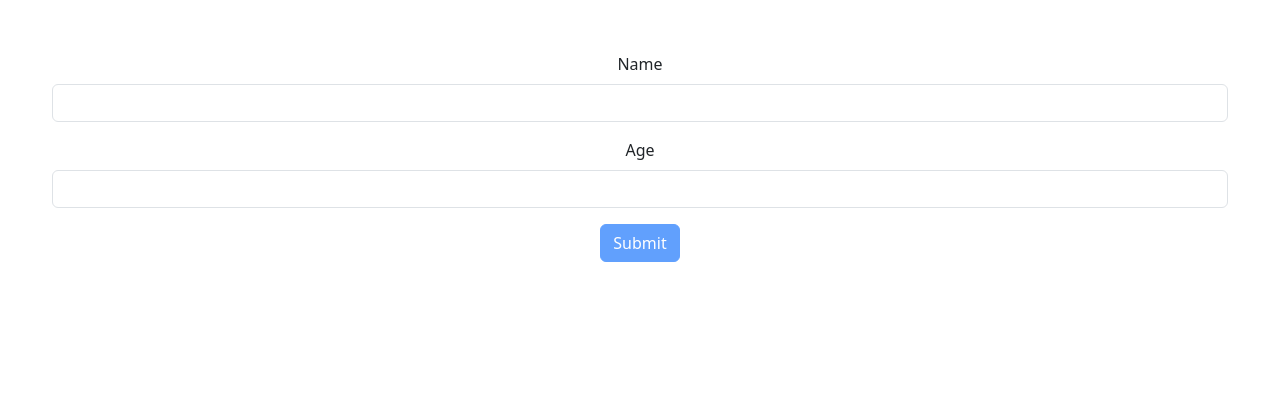
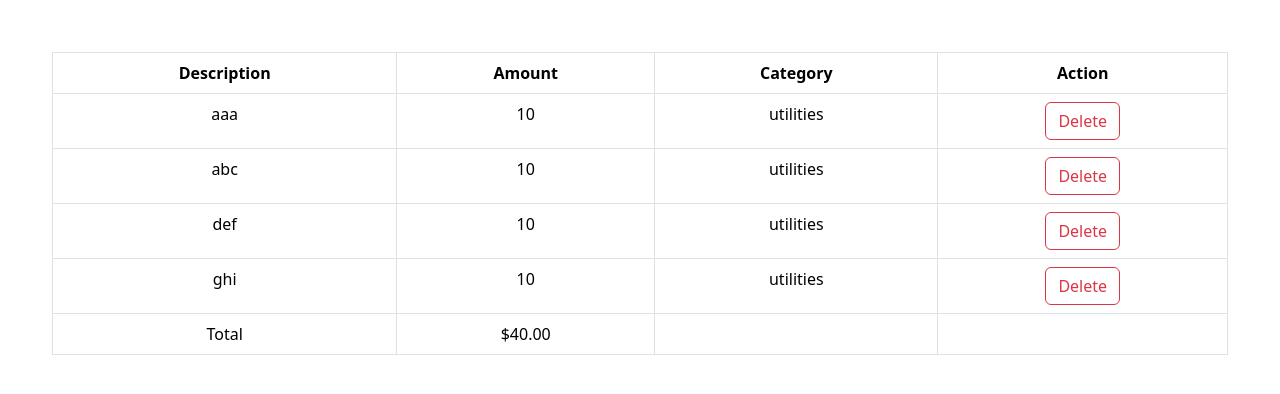
Before and after one commit to AnojAryal/Expense-Tracker, a React (Vite) app in the folder expense-tracker/: page / in a window 1280 px wide. Shown: the top 394 px of the page. Built offline with nearby package versions, Linux system fonts and the light colour scheme.

Commit message:
building expenseList

```diff
--- a/expense-tracker/src/App.tsx
+++ b/expense-tracker/src/App.tsx
@@ -1,12 +1,21 @@
 import "./App.css";
-import Form from "./components/Form";
-
-export const categories = ["Groceries", "Utilities", "Entertainment"];
+import ExpenseList from "./components/ExpenseList";
+import { useState } from "react";
 
 function App() {
+  const [expenses,setExpenses] = useState([
+    { id: 1, description: "aaa", amount: 10, category: "utilities" },
+    { id: 2, description: "abc", amount: 10, category: "utilities" },
+    { id: 3, description: "def", amount: 10, category: "utilities" },
+    { id: 4, description: "ghi", amount: 10, category: "utilities" },
+  ]);
+
   return (
-    <div className="App">
-      <Form />
+    <div>
+      <ExpenseList
+        expenses={expenses}
+        onDelete={(id) => setExpenses(expenses.filter(e => e.id !==id))}
+      />
     </div>
   );
 }
--- a/expense-tracker/src/components/ExpenseList.tsx
+++ b/expense-tracker/src/components/ExpenseList.tsx
@@ -0,0 +1,61 @@
+import React from "react";
+
+interface Expense {
+  id: number;
+  description: string;
+  amount: number;
+  category: string; // Corrected the type to string
+}
+
+interface Props {
+  expenses: Expense[];
+  onDelete: (id: number) => void;
+}
+
+const ExpenseList = ({ expenses, onDelete }: Props) => {
+  if (expenses.length === 0) return null;
+  return (
+    <table className="table table-bordered">
+      <thead>
+        <tr>
+          <th>Description</th>
+          <th>Amount</th>
+          <th>Category</th>
+          <th>Action</th>
+        </tr>
+      </thead>
+      <tbody>
+        {expenses.map((expense) => (
+          <tr key={expense.id}>
+            <td>{expense.description}</td>
+            <td>{expense.amount}</td>
+            <td>{expense.category}</td>
+            <td>
+              <button
+                className="btn btn-outline-danger"
+                onClick={() => onDelete(expense.id)}
+              >
+                Delete
+              </button>
+            </td>
+          </tr>
+        ))}
+      </tbody>
+      <tfoot>
+        <tr>
+          <td>Total</td>
+          <td>
+            $
+            {expenses
+              .reduce((acc, expense) => expense.amount + acc, 0)
+              .toFixed(2)}
+          </td>
+          <td></td>
+          <td></td>
+        </tr>
+      </tfoot>
+    </table>
+  );
+};
+
+export default ExpenseList;
--- a/expense-tracker/src/components/Form.tsx
+++ b/expense-tracker/src/components/Form.tsx
@@ -46,7 +46,7 @@ const Form = () => {
         />
         {errors.age && <p className="text-danger">{errors.age.message}</p>}
       </div>
-      <button disabled={!isValid} className="btn btn-primary" type="submit">
+      <button className="btn btn-primary" type="submit">
         Submit
       </button>
     </form>
```
